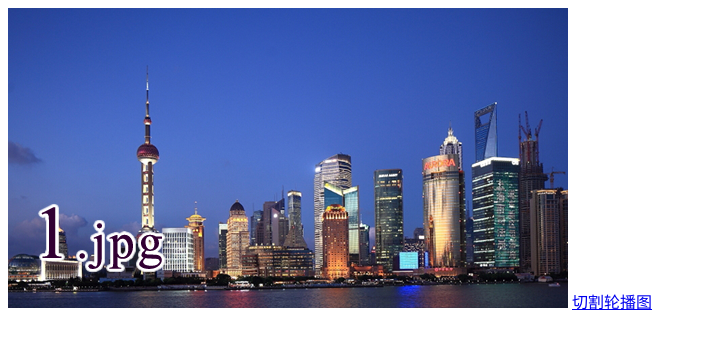
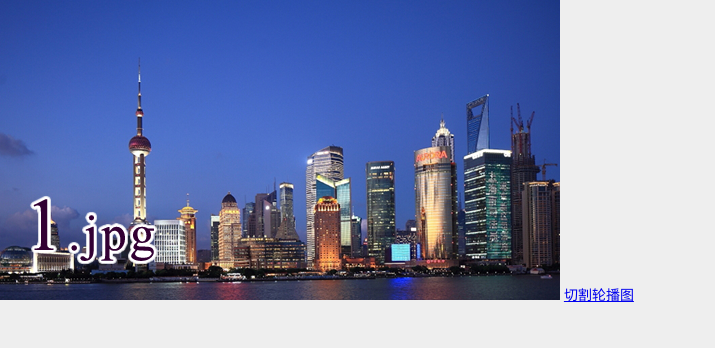
Before and after one commit to MiJaFu/MiJaFu.github.io, a plain HTML site: page index.html in a window 1280 px wide. Shown: the whole page, without its empty margins (0-715 px from the left). Drawn offline with Linux system fonts and the light colour scheme.

Commit message:
Update index.html

```diff
--- a/index.html
+++ b/index.html
@@ -4,7 +4,8 @@
     <meta charset="UTF-8">
     <meta name="viewport" content="width=device-width, initial-scale=1.0">
     <meta http-equiv="X-UA-Compatible" content="ie=edge">
-    <title>Document</title>
+    <title>meBlog</title>
+    <link rel="stylesheet" href="./css/style.css">
 </head>
 <body>
     <img src="./images/1.jpg" alt="">
```
